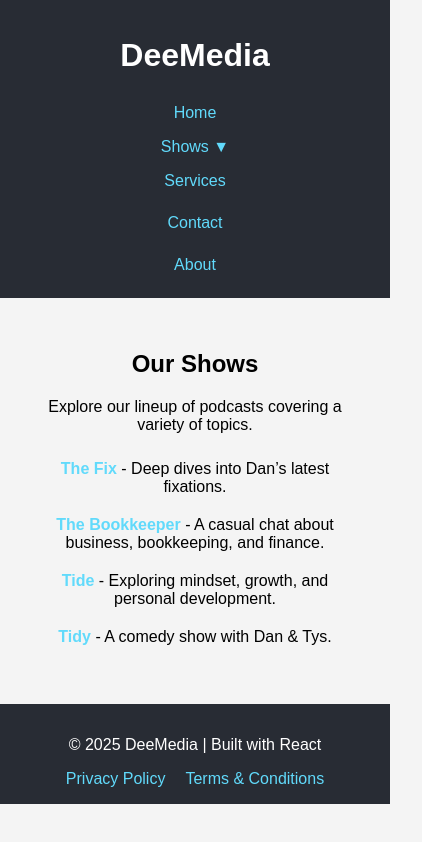
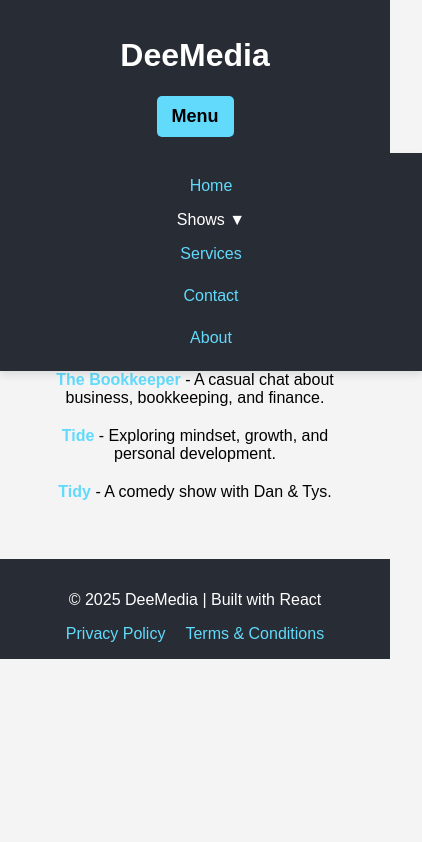
Before and after one commit to dee-k26/deemedia, a React (Create React App) app: page /shows in a window 390 px wide. Shown: the whole page, 422 px wide, since content can reach past the window. Built offline with nearby package versions, Linux system fonts and the light colour scheme.

Commit message:
Fixed mobile navigation and dropdown menu

```diff
--- a/src/App.css
+++ b/src/App.css
@@ -357,3 +357,198 @@ footer {
   color: #555;
   line-height: 1.6;
 }
+
+/* Navigation Bar */
+.App-header {
+  background-color: #282c34;
+  padding: 1rem;
+  color: white;
+  display: flex;
+  justify-content: space-between;
+  align-items: center;
+  position: relative;
+}
+
+/* Hide Navigation Links on Mobile */
+.nav-links {
+  display: flex;
+  gap: 1rem;
+}
+
+/* Menu Button for Mobile */
+.menu-button {
+  display: none;
+  background: #61dafb;
+  border: none;
+  padding: 10px 15px;
+  font-size: 18px;
+  font-weight: bold;
+  cursor: pointer;
+  border-radius: 5px;
+  transition: 0.3s;
+}
+
+.menu-button:hover {
+  background: #282c34;
+  color: white;
+}
+
+/* Mobile Styles */
+@media (max-width: 768px) {
+  .menu-button {
+    display: block;
+  }
+
+  .nav-links {
+    display: none;
+    flex-direction: column;
+    position: absolute;
+    top: 100%;
+    left: 0;
+    width: 100%;
+    background: #282c34;
+    padding: 1rem;
+    box-shadow: 0px 4px 8px rgba(0, 0, 0, 0.1);
+  }
+
+  .nav-links.show {
+    display: flex;
+  }
+
+  .nav-links a {
+    padding: 10px;
+    text-align: center;
+    display: block;
+    color: #61dafb;
+    text-decoration: none;
+    transition: 0.3s;
+  }
+
+  .nav-links a:hover {
+    background: #61dafb;
+    color: #282c34;
+  }
+}
+
+/* Navigation Bar */
+.App-header {
+  background-color: #282c34;
+  padding: 1rem;
+  color: white;
+  display: flex;
+  justify-content: space-between;
+  align-items: center;
+  position: relative;
+}
+
+/* Hide Navigation Links on Mobile */
+.nav-links {
+  display: flex;
+  gap: 1rem;
+}
+
+/* Menu Button for Mobile */
+.menu-button {
+  display: none;
+  background: #61dafb;
+  border: none;
+  padding: 10px 15px;
+  font-size: 18px;
+  font-weight: bold;
+  cursor: pointer;
+  border-radius: 5px;
+  transition: 0.3s;
+}
+
+.menu-button:hover {
+  background: #282c34;
+  color: white;
+}
+
+/* Dropdown Menu */
+.dropdown {
+  position: relative;
+  display: inline-block;
+}
+
+.dropdown-toggle {
+  cursor: pointer;
+  padding: 8px 12px;
+  transition: 0.3s;
+}
+
+.dropdown-menu {
+  position: absolute;
+  background: white;
+  color: black;
+  top: 100%;
+  left: 0;
+  min-width: 150px;
+  box-shadow: 0px 4px 6px rgba(0, 0, 0, 0.1);
+  border-radius: 4px;
+  display: flex;
+  flex-direction: column;
+  z-index: 100;
+}
+
+.dropdown-menu a {
+  padding: 10px;
+  text-decoration: none;
+  color: #282c34;
+  display: block;
+  transition: 0.3s;
+}
+
+.dropdown-menu a:hover {
+  background: #61dafb;
+  color: white;
+}
+
+/* Mobile Styles */
+@media (max-width: 768px) {
+  .menu-button {
+    display: block;
+  }
+
+  .nav-links {
+    display: none;
+    flex-direction: column;
+    position: absolute;
+    top: 100%;
+    left: 0;
+    width: 100%;
+    background: #282c34;
+    padding: 1rem;
+    box-shadow: 0px 4px 8px rgba(0, 0, 0, 0.1);
+  }
+
+  .nav-links.show {
+    display: flex;
+  }
+
+  .nav-links a {
+    padding: 10px;
+    text-align: center;
+    display: block;
+    color: #61dafb;
+    text-decoration: none;
+    transition: 0.3s;
+  }
+
+  .nav-links a:hover {
+    background: #61dafb;
+    color: #282c34;
+  }
+
+  /* Responsive Dropdown */
+  .dropdown-menu {
+    position: relative;
+    width: 100%;
+    text-align: center;
+  }
+
+  .dropdown-menu a {
+    display: block;
+    padding: 12px;
+  }
+}
--- a/src/components/Header.js
+++ b/src/components/Header.js
@@ -2,31 +2,51 @@ import React, { useState } from "react";
 import { Link } from "react-router-dom";
 
 const Header = () => {
+  const [menuOpen, setMenuOpen] = useState(false);
   const [dropdownOpen, setDropdownOpen] = useState(false);
+
+  // Function to toggle the menu
+  const toggleMenu = () => setMenuOpen(!menuOpen);
+
+  // Function to close the menu when a link is clicked
+  const closeMenu = () => {
+    setMenuOpen(false);
+    setDropdownOpen(false);
+  };
 
   return (
     <header className="App-header">
       <h1>DeeMedia</h1>
-      <nav>
-        <Link to="/">Home</Link>
+
+      {/* Menu Button for Mobile */}
+      <button className="menu-button" onClick={toggleMenu}>
+        {menuOpen ? "Close" : "Menu"}
+      </button>
+
+      {/* Navigation Links */}
+      <nav className={`nav-links ${menuOpen ? "show" : ""}`}>
+        <Link to="/" onClick={closeMenu}>Home</Link>
+
+        {/* Shows Dropdown */}
         <div
           className="dropdown"
           onMouseEnter={() => setDropdownOpen(true)}
           onMouseLeave={() => setDropdownOpen(false)}
         >
-          <Link to="/shows">Shows ▼</Link>
+          <span className="dropdown-toggle">Shows ▼</span>
           {dropdownOpen && (
             <div className="dropdown-menu">
-              <Link to="/shows/the-fix">The Fix</Link>
-              <Link to="/shows/the-bookkeeper">The Bookkeeper</Link>
-              <Link to="/shows/tide">Tide</Link>
-              <Link to="/shows/tidy">Tidy</Link>
+              <Link to="/shows/the-fix" onClick={closeMenu}>The Fix</Link>
+              <Link to="/shows/the-bookkeeper" onClick={closeMenu}>The Bookkeeper</Link>
+              <Link to="/shows/tide" onClick={closeMenu}>Tide</Link>
+              <Link to="/shows/tidy" onClick={closeMenu}>Tidy</Link>
             </div>
           )}
         </div>
-        <Link to="/services">Services</Link>
-        <Link to="/contact">Contact</Link>
-        <Link to="/about">About</Link>
+
+        <Link to="/services" onClick={closeMenu}>Services</Link>
+        <Link to="/contact" onClick={closeMenu}>Contact</Link>
+        <Link to="/about" onClick={closeMenu}>About</Link>
       </nav>
     </header>
   );
```
